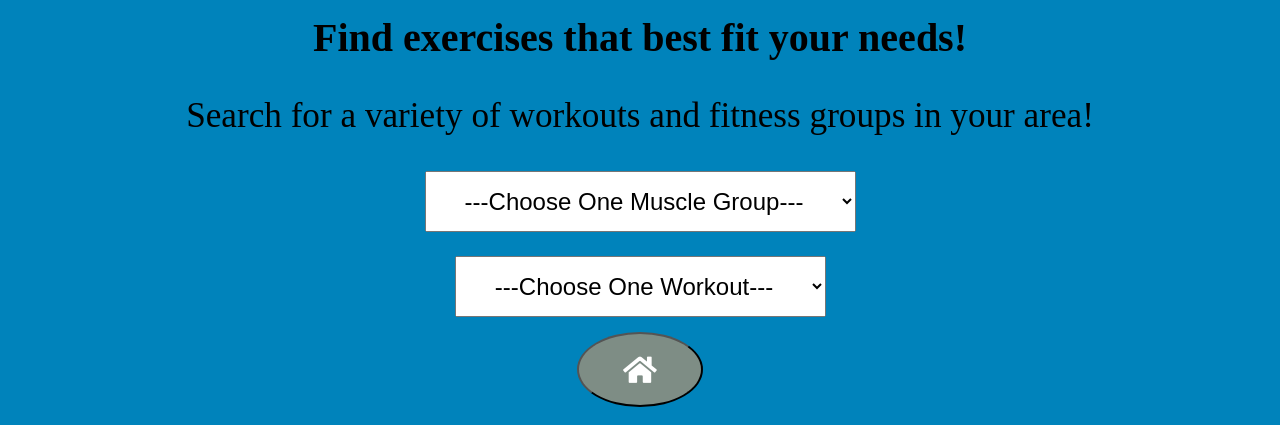
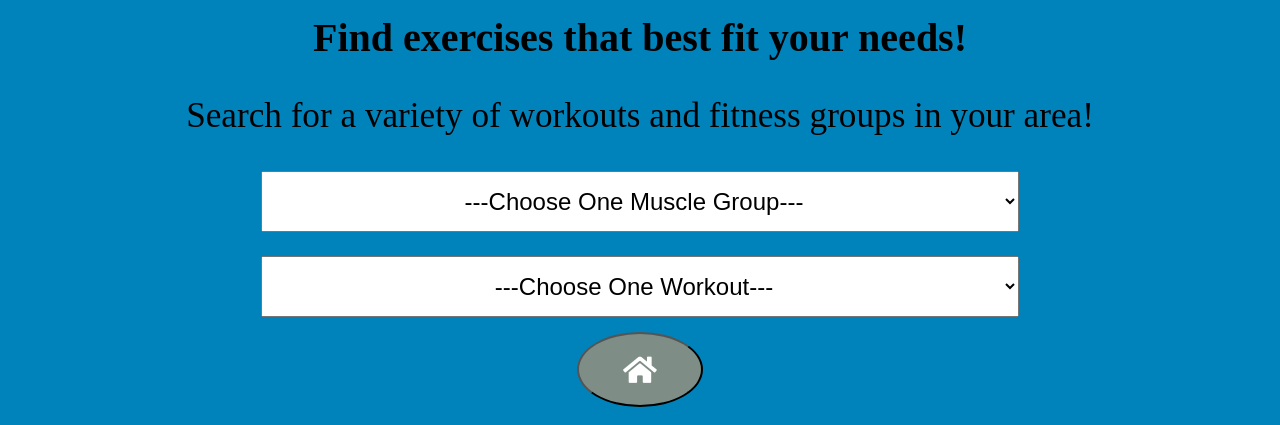
Before and after one commit to Saitama2016/BeTenacious, a plain HTML site: page index.html in a window 1280 px wide. Both pictures are taken after a click on the button "Update my workout routine!". Shown: the part 201-626 px from the top of the page. Drawn offline with nearby package versions, Linux system fonts and the light colour scheme.

Commit message:
Make Drop Down List consistent

```diff
--- a/main.css
+++ b/main.css
@@ -116,10 +116,9 @@ p {
     margin-top: 1em;
     margin-left: auto;
     margin-right: auto;
-    padding-left: 10px;
-    padding-right: 10px;
-    padding-top: 5px;
-    padding-bottom: 5px;
+    padding-left: 1px;
+    padding-right: 1px;
+    width: 60%;
     font-size: 1rem;
     text-align: center;
 }
```
